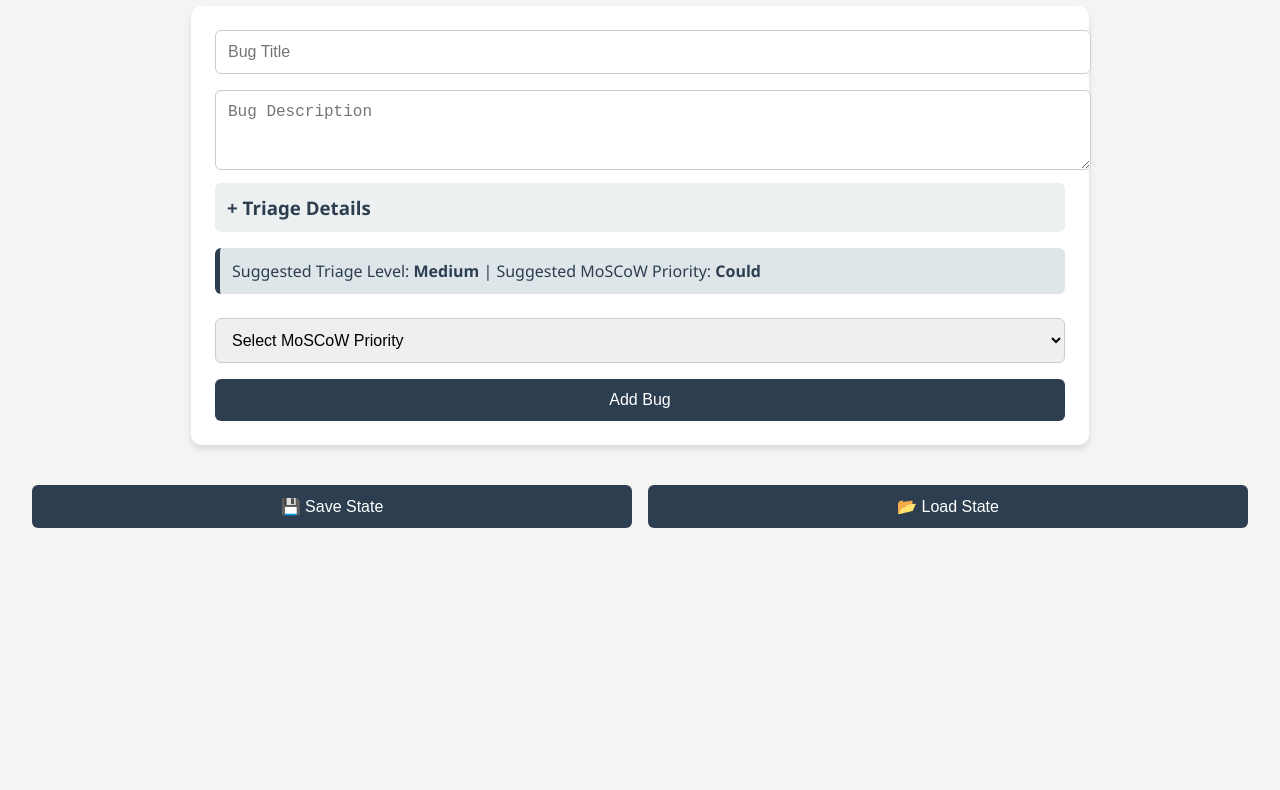
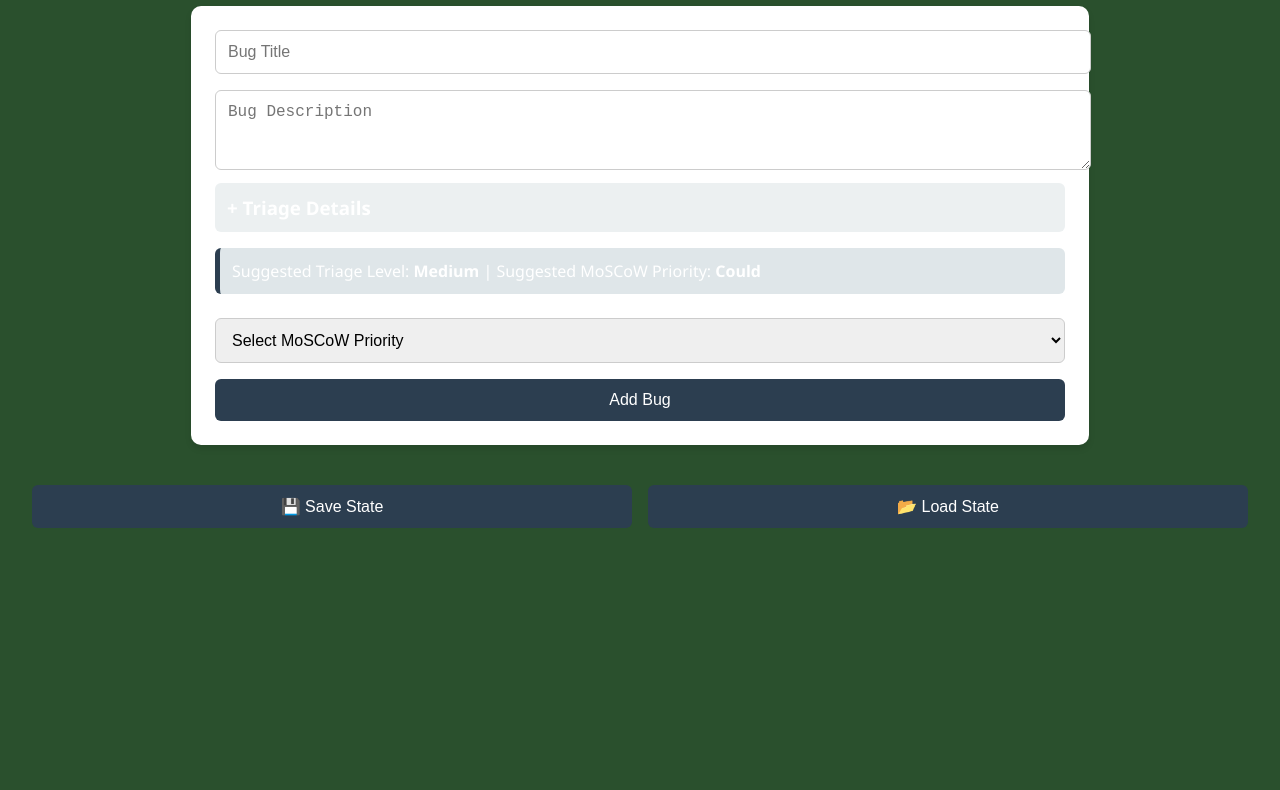
Before and after one commit to mysafetyhq/moscow, a plain HTML site: page index.html in a window 1280 px wide. Shown: the part 112-902 px from the top of the page. Drawn offline with nearby package versions, Linux system fonts and the light colour scheme.

Commit message:
Change background and text colors for better contrast
Updated background color and text color for contrast.

```diff
--- a/index.html
+++ b/index.html
@@ -27,6 +27,9 @@
       background-color: var(--bg);
       color: var(--text);
       padding: 2rem;
+      background-color: #2a502d; /* dark */
+      color: #fff; /* also change text for contrast */
+
     }
 
     h1 {
```
